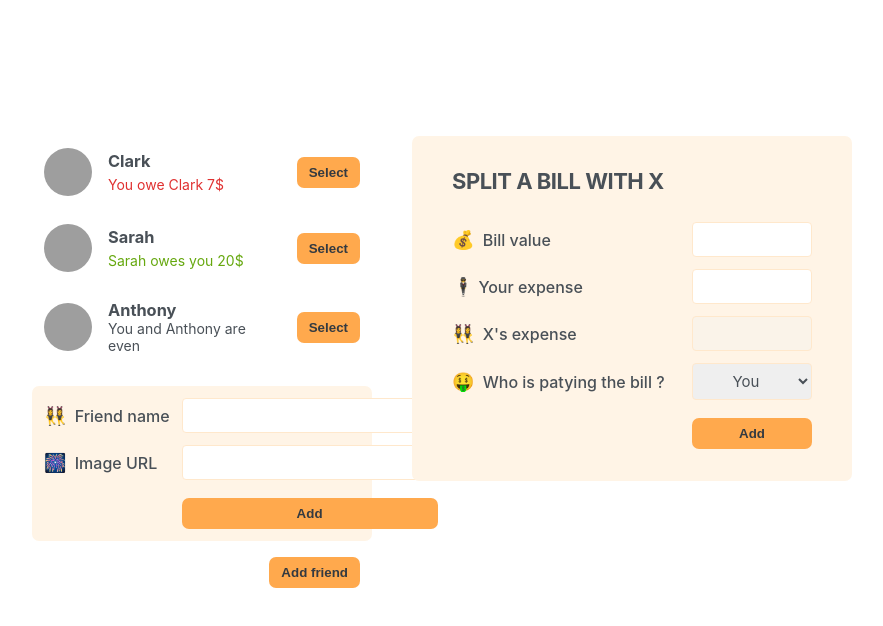
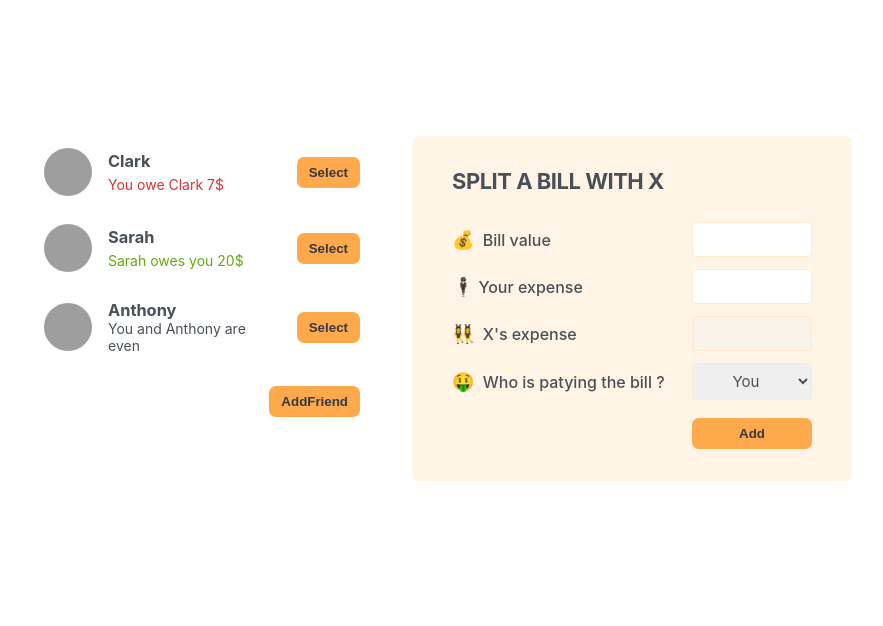
Before and after one commit to mianrafaqat/east-n-split-raect-app, a React (Create React App) app: page / in a window 1280 px wide. Shown: the top 626 px of the page, without its empty margins (198-1081 px from the left). Built offline with nearby package versions, Linux system fonts and the light colour scheme; grey boxes are pictures that could not be loaded.

Commit message:
dynamic add friend form show and hide

```diff
--- a/src/App.js
+++ b/src/App.js
@@ -1,3 +1,5 @@
+import { useState } from "react";
+
 const initialFriends = [
   {
     id: 118836,
@@ -20,17 +22,31 @@ const initialFriends = [
 ];
 
 function App() {
+  const [showAddFriend, setShowAddFriend] = useState(false);
+
+  const handleShowAddFriends = () => {
+    setShowAddFriend((show) => !show);
+  };
   return (
     <div className="app">
       <div className="sidebar">
         <FriendList />
-        <FormAddFreind />
-        <Button>Add friend</Button>
+        {showAddFriend && <FormAddFreind />}
+        <Button onClick={handleShowAddFriends}>
+          {showAddFriend ? "Close" : "AddFriend"}
+        </Button>
       </div>
       <FromSplitBill />
     </div>
   );
 }
+const Button = ({ children, onClick }) => {
+  return (
+    <button className="button" onClick={onClick}>
+      {children}
+    </button>
+  );
+};
 
 const FriendList = () => {
   const friends = initialFriends;
@@ -60,10 +76,6 @@ const FriendList = () => {
       ))}
     </ul>
   );
-};
-
-const Button = ({ children }) => {
-  return <button className="button">{children}</button>;
 };
 
 const FormAddFreind = () => {
```
